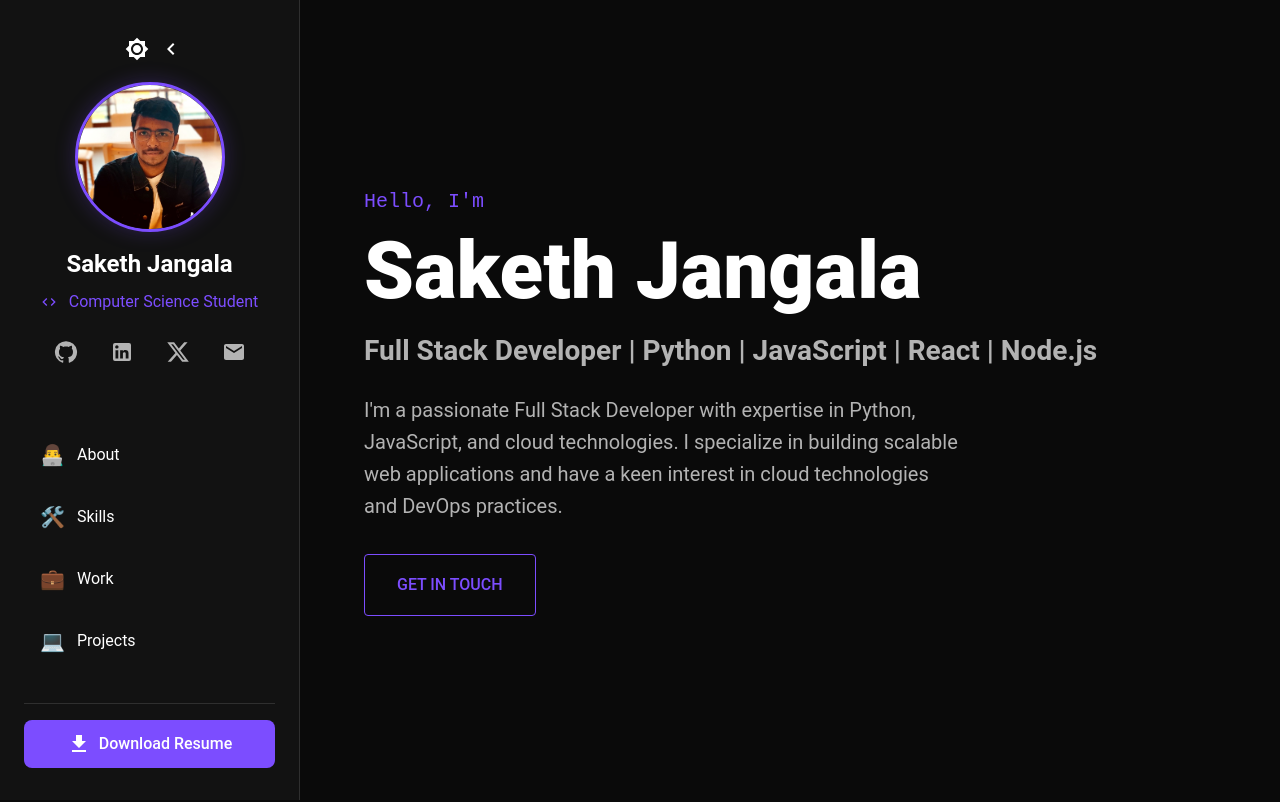
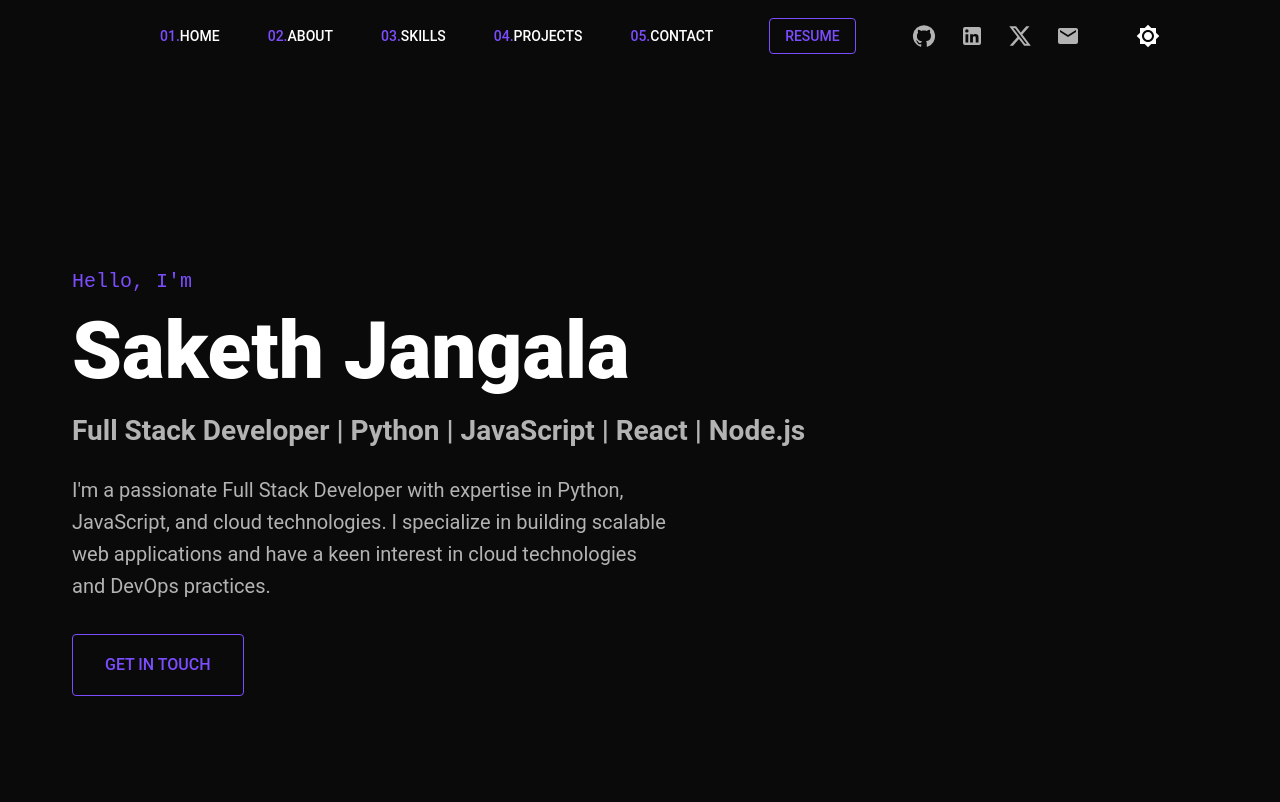
Before and after one commit to saketh-005/portfolio, a React (Create React App) app: page / in a window 1280 px wide. Shown: the top 802 px of the page. Built offline with nearby package versions, Linux system fonts and the light colour scheme.

Commit message:
chore: sync App.tsx with latest deployed version

```diff
--- a/src/App.tsx
+++ b/src/App.tsx
@@ -7,6 +7,7 @@ import { AnimatePresence } from 'framer-motion';
 
 // Components
 import Sidebar from './components/Sidebar/Sidebar';
+import Header from './components/Header/Header';
 import {
   Home,
   About,
@@ -87,15 +88,20 @@ function App() {
       <CssBaseline />
       <Router>
         <AnimatePresence mode="wait">
-          <Box sx={{ display: 'flex', flexDirection: { xs: 'column', md: 'row' }, minHeight: '100vh' }}>
-            <Sidebar minimized={sidebarMinimized} setMinimized={setSidebarMinimized} mode={mode} toggleTheme={toggleTheme} />
+          <Box sx={{ display: 'flex', flexDirection: 'column', minHeight: '100vh' }}>
+            {/* Topbar/Header for desktop, Sidebar for mobile */}
+            <Box sx={{ display: { xs: 'none', md: 'block' } }}>
+              <Header mode={mode} toggleTheme={toggleTheme} />
+            </Box>
+            <Box sx={{ display: { xs: 'block', md: 'none' } }}>
+              <Sidebar minimized={sidebarMinimized} setMinimized={setSidebarMinimized} mode={mode} toggleTheme={toggleTheme} />
+            </Box>
             <Box
               component="main"
               sx={{
                 flexGrow: 1,
-                marginLeft: { xs: 0, md: sidebarMinimized ? '60px' : '300px' },
-                marginTop: { xs: '80px', md: 0 },
-                width: { xs: '100%', md: sidebarMinimized ? 'calc(100% - 60px)' : 'calc(100% - 300px)' },
+                marginTop: { xs: '80px', md: '80px' },
+                width: '100%',
                 padding: { xs: '1rem', sm: '1.5rem', md: '2rem' },
                 maxWidth: '100%',
                 overflowX: 'hidden',
```
